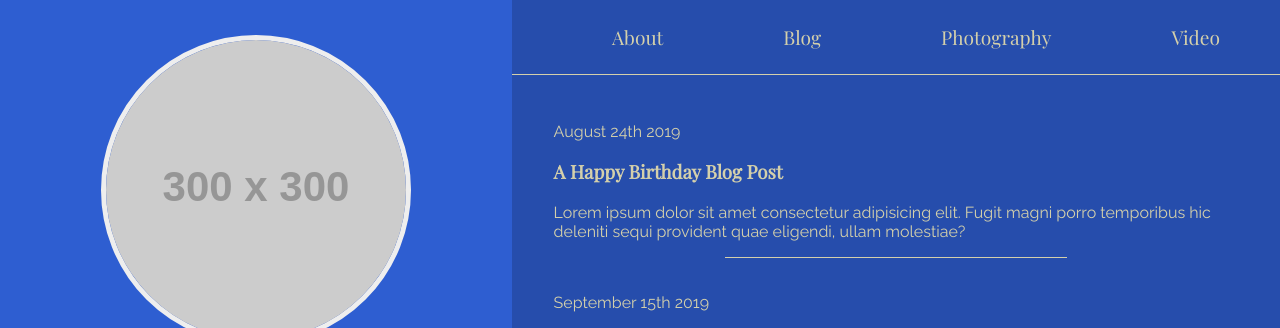
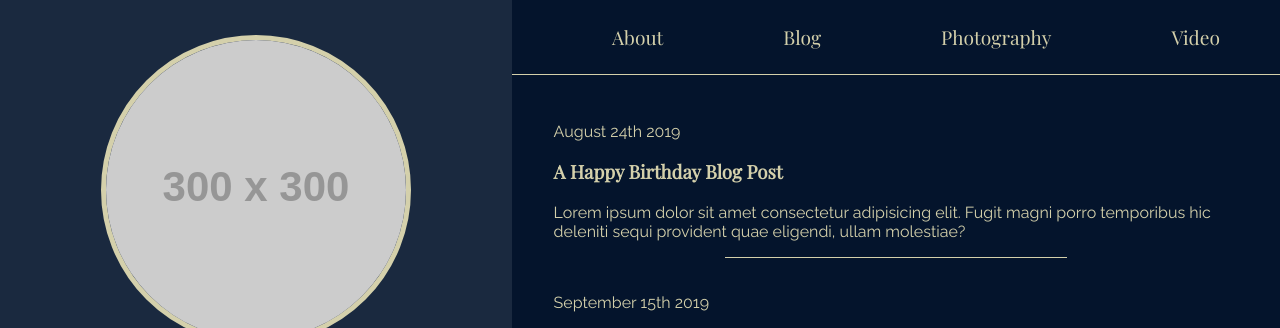
Before and after one commit to austinkylescott/ian-scott, a website: page index.html in a window 1280 px wide. Shown: the top 328 px of the page. Drawn offline with nearby package versions, Linux system fonts and the light colour scheme; placeholder pictures from the web are drawn by us.

Commit message:
fixed deploy to Netlify/github pages and updated colors

```diff
--- a/package.json
+++ b/package.json
@@ -5,8 +5,7 @@
   "main": "index.js",
   "scripts": {
     "test": "echo \"Error: no test specified\" && exit 1",
-    "sass": "node-sass -w scss/ -o dist/css --recursive",
-    "build": "git subtree push --prefix dist origin gh-pages"
+    "sass": "node-sass -w scss/ -o dist/css --recursive"
   },
   "author": "Austin Scott",
   "license": "MIT",
--- a/scss/_color.scss
+++ b/scss/_color.scss
@@ -1,5 +1,5 @@
-$color-bg: #2e5ed1;
-$color-bg-dark: #264dac;
+$color-bg: #1a293f;
+$color-bg-dark: #04142c;
 $color-text: #d4d0ab;
 
 body {
--- a/scss/_layout.scss
+++ b/scss/_layout.scss
@@ -38,7 +38,7 @@ body {
 
 .headshot {
   border-radius: 50%;
-  border: 5px solid #eee;
+  border: 5px solid;
 }
 
 .logo {
@@ -52,6 +52,7 @@ body {
   padding: 1.5rem;
   max-height: 100vh;
   overflow-y: scroll;
+  margin-top: 0;
 }
 
 .footer {
--- a/scss/components/_nav.scss
+++ b/scss/components/_nav.scss
@@ -1,5 +1,6 @@
 .nav {
   grid-area: nav;
+  margin-bottom: 0;
 
   ul {
     list-style: none;
```
Also changed, not shown: dist/css/main.css.
